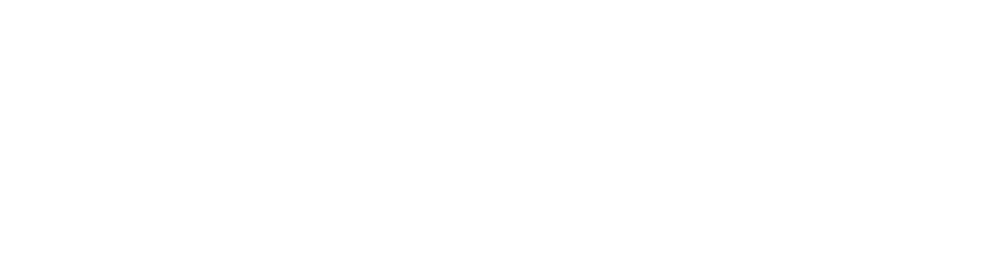
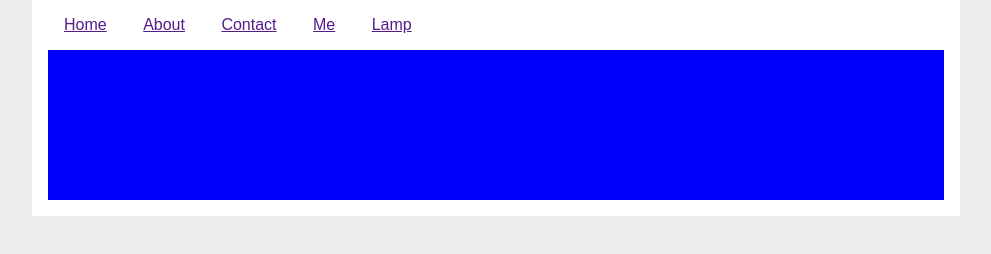
Before and after one commit to rkalehoff-uf/responsive-tools, a plain HTML site: page index.html in a window 1280 px wide. Shown: the whole page, without its empty margins (144-1135 px from the left). Drawn offline with Linux system fonts and the light colour scheme.

Commit message:
add base structure and styling

```diff
--- a/css/main.css
+++ b/css/main.css
@@ -0,0 +1,24 @@
+body {
+    background: #eee;
+}
+
+.container {
+    background: white;
+    margin: 0 auto;
+    max-width: 70%;
+    padding: 1em;
+}
+
+article {
+    background: blue;
+    min-height: 50px;
+    width: 100%;
+}
+
+nav {
+    margin-bottom: 1em;
+}
+
+nav a {
+    padding: 1em;
+}
--- a/index.html
+++ b/index.html
@@ -10,7 +10,19 @@
 </head>
 <body>
 
+    <div class="container">
+        <nav>
+            <a href="">Home</a>
+            <a href="">About</a>
+            <a href="">Contact</a>
+            <a href="">Me</a>
+            <a href="">Lamp</a>
+        </nav>
 
+        <article></article>
+        <article></article>
+        <article></article>
+    </div>
 
 </body>
 </html>
```
Also changed, not shown: 1 other file.
